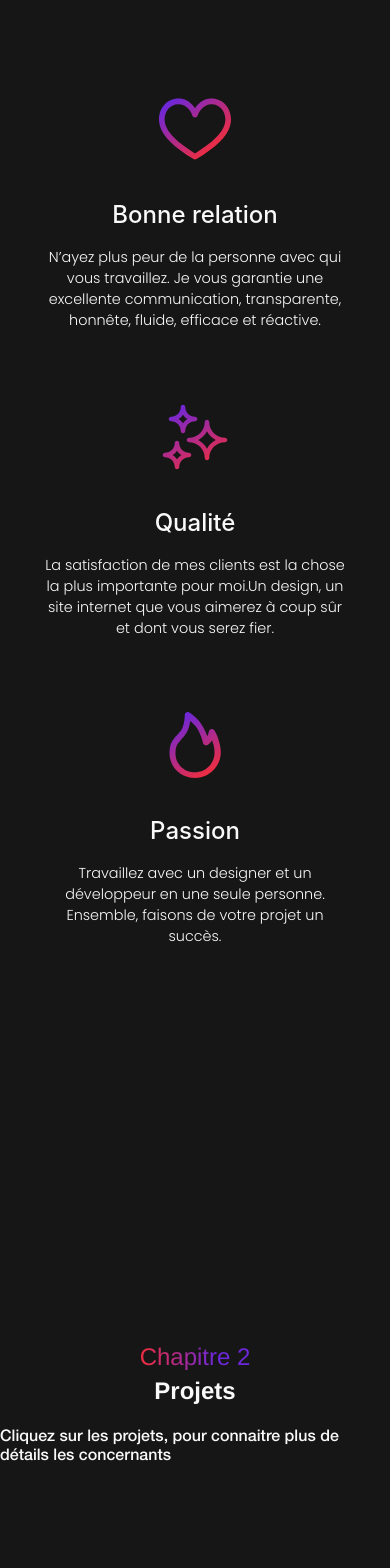
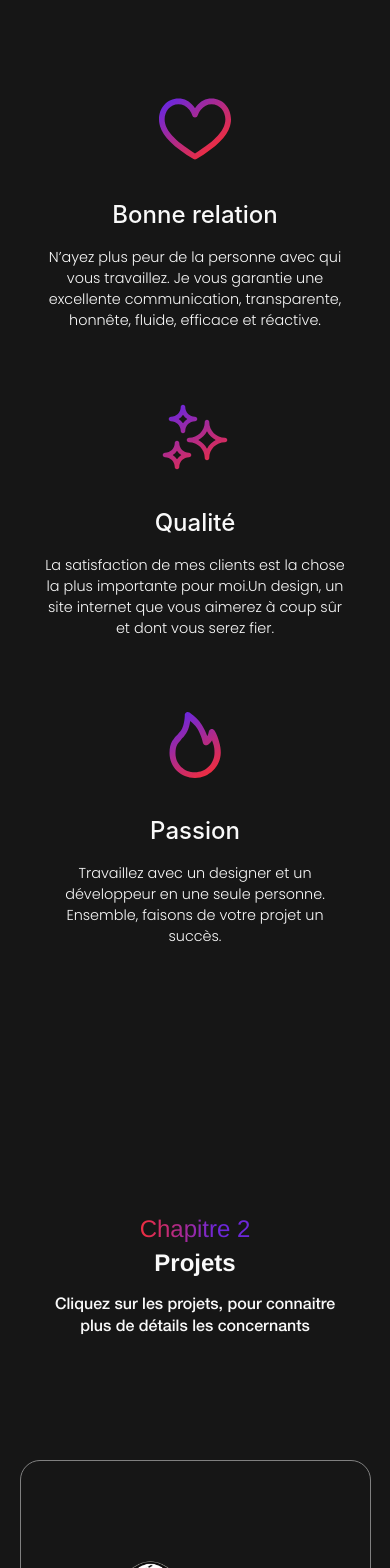
Before and after one commit to juliendaviaud/Daviaud-Design, a React (Create React App) app: page / in a window 390 px wide. Shown: the part 1144-2712 px from the top of the page. Built offline with nearby package versions, Linux system fonts and the light colour scheme.

Commit message:
Landing space-between-sections tablets and mobiles responsive corrections + skills section

```diff
--- a/src/components/Landing/Landing.css
+++ b/src/components/Landing/Landing.css
@@ -202,12 +202,18 @@
   display: flex;
   flex-direction: column;
   align-items: center;
+  text-align: center;
   font-family: "Helvetica Neue";
   color: #f9f9f9;
 }
 
 .fos-container .title-container p {
   margin-top: 20px;
+  line-height: 0.7rem;
+}
+
+.title-container p br {
+  display: none;
 }
 
 .colored-title {
@@ -790,6 +796,14 @@
 @media screen and /* (min-width: 481px) and */ (max-width: 768px) {
   /* Landing section */
 
+  #reliability {
+    margin-bottom: 12rem;
+  }
+
+  .space-between-sections {
+    margin-bottom: 16rem;
+  }
+
   .fs-center-container {
     margin-top: 0;
   }
@@ -818,6 +832,12 @@
 
   .fs-text-container p {
     line-height: 1.3rem;
+  }
+
+  /* Projects */
+
+  .title-container p br {
+    display: inline;
   }
 
   /* Skills */
@@ -966,7 +986,17 @@
     font-size: 0.9rem;
   }
 
+  /* Skills container */
+
+  .skills-container {
+    width: 90%;
+  }
+
   /* Timeline */
+
+  #timeline {
+    margin-bottom: 18rem;
+  }
 
   .timeline .left .timeline-content, .timeline .right .timeline-content {
     margin-left: 3rem;
--- a/src/components/Landing/Landing.js
+++ b/src/components/Landing/Landing.js
@@ -198,7 +198,7 @@ const Landing = () => {
               <h3 className="colored-title">Chapitre 2</h3>
               <h2>Projets</h2>
               <p>
-                Cliquez sur les projets, pour connaitre plus de détails les
+                Cliquez sur les projets, pour connaitre<br /><br />plus de détails les
                 concernants
               </p>
             </div>
```
